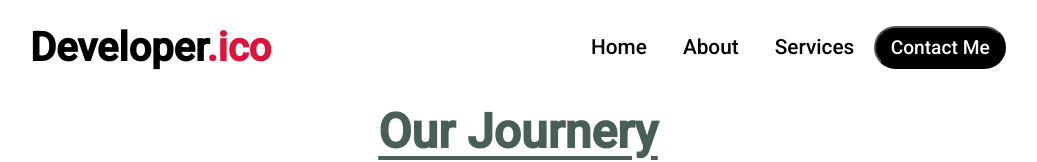
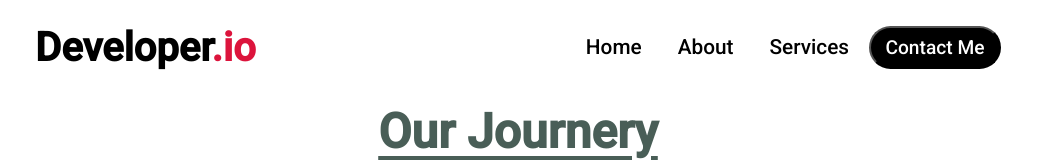
Before and after one commit to excalibur-sh/developer_io, a plain HTML site: page about.html in a window 1280 px wide. Shown: the top 162 px of the page, without its empty margins (122-1159 px from the left). Drawn offline with Linux system fonts and the light colour scheme; a web font is replaced by a local one.

Commit message:
developer

```diff
--- a/about.html
+++ b/about.html
@@ -15,7 +15,7 @@
         <div class="nav">
             <nav class="navbar">
                 <div class="logo">
-                    <a href="#">Developer<span class="nav-span">.ico</a></span>
+                    <a href="#">Developer<span class="nav-span">.io</a></span>
                 </div>
                 <ul class="links">
                     <li><a href="index.html">Home</a></li>
```
Also changed, not shown: services.html (+1 -1 lines).
